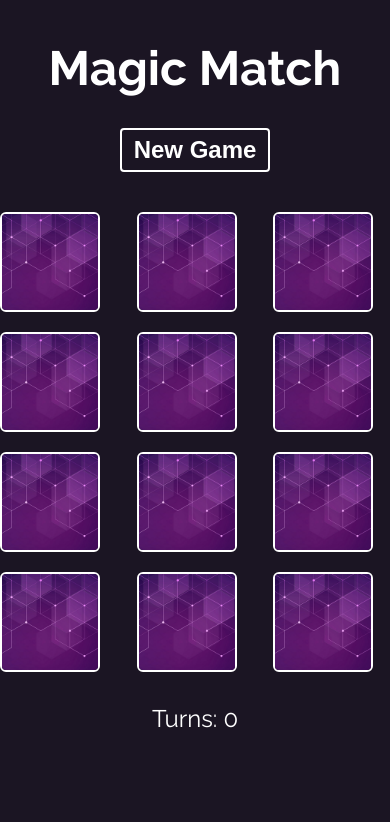
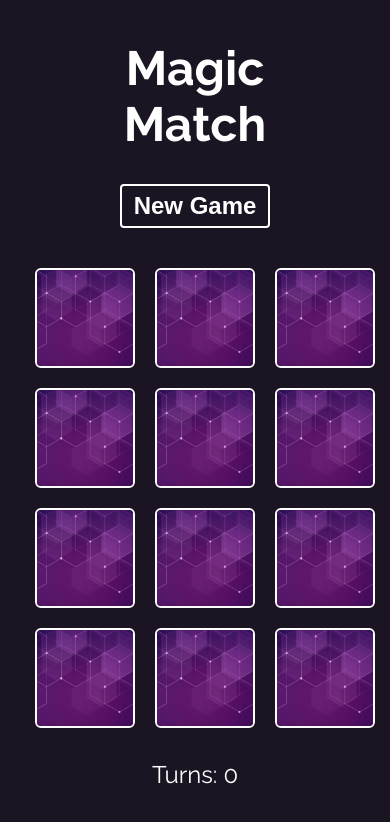
Before and after one commit to Suyukee/memory-game, a Next.js app: page / in a window 390 px wide. Shown: the top 822 px of the page. Built offline with nearby package versions, Linux system fonts and the light colour scheme.

Commit message:
Changed fixes for mobile

```diff
--- a/src/app/globals.css
+++ b/src/app/globals.css
@@ -85,19 +85,27 @@ button:hover {
 }
 
 @media (max-width: 875px) {
-	.card-grid {
-		margin: 40px auto 2rem;
-		grid-template-columns: 1fr 1fr 1fr;
+	.main {
+		max-width: 660px;
 	}
-}
-
-@media (max-width: 640px) {
 	.card img {
 		width: 150px;
 	}
 }
 
-@media (max-width: 490px) {
+@media (max-width: 655px) {
+	.main {
+		max-width: 490px;
+	}
+	.card-grid {
+		grid-template-columns: 1fr 1fr 1fr;
+	}
+}
+
+@media (max-width: 505px) {
+	.main {
+		max-width: 320px;
+	}
 	.card img {
 		width: 100px;
 	}
```
